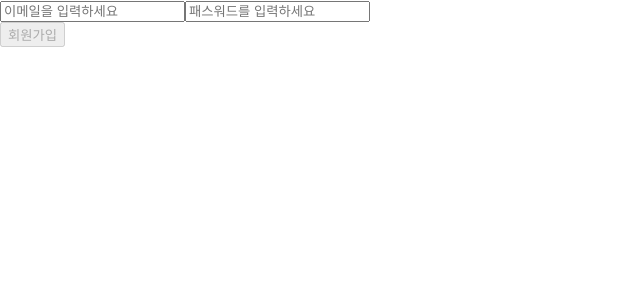
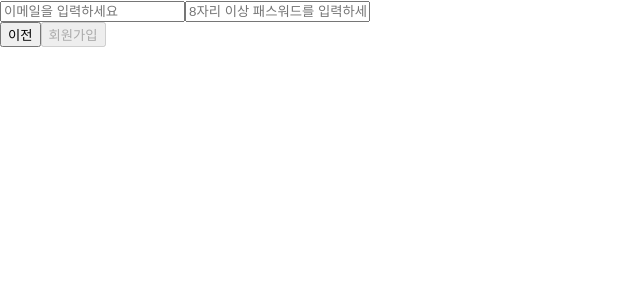
Before and after one commit to Jowen0/wanted-pre-onboarding-challenge-fe-1, a React (Create React App) app: page /login in a window 1280 px wide. Both pictures are taken after a click on the button "회원가입". Shown: the top 300 px of the page, without its empty margins (0-640 px from the left). Built offline with nearby package versions, Linux system fonts and the light colour scheme.

Commit message:
:sparkles: #7 [원티드 프리온보딩 챌린지 프론트엔드 코스 사전과제] - 회원가입 화면 버튼 추가

```diff
--- a/src/pages/auth/component/login/index.tsx
+++ b/src/pages/auth/component/login/index.tsx
@@ -13,10 +13,10 @@ import { AuthResult } from "type/auth";
 import Input from "pages/common/atom/Input";
 
 interface LoginProps {
-    setIsLogin: React.Dispatch<React.SetStateAction<boolean>>,
+    handleIsLogin: (value: boolean) => void,
     handleToken: (token: string) => void,
 };
-const Login: FC<LoginProps> = ({ setIsLogin, handleToken }) => {
+const Login: FC<LoginProps> = ({ handleIsLogin, handleToken }) => {
 
     // 로그인 정보
     const { authInfo, handleAuthInfo, isValidated } = useAuth();
@@ -32,14 +32,14 @@ const Login: FC<LoginProps> = ({ setIsLogin, handleToken }) => {
             handleToken(outPut.token);
         }
         catch (error) {
-            alert('로그인 에러!')   ;
+            alert('로그인 에러!');
             console.log(error);
         };
     };
 
     // 회원가입 컴포넌트로 변경
     const changeToSignUp = () => {
-        setIsLogin(prev => false);
+        handleIsLogin(false);
     };
 
     return (
--- a/src/pages/auth/component/signUp/index.tsx
+++ b/src/pages/auth/component/signUp/index.tsx
@@ -13,9 +13,10 @@ import { AuthResult } from "type/auth";
 import Input from "pages/common/atom/Input";
 
 interface SignUpProps {
+    handleIsLogin: (value: boolean) => void,
     handleToken: (token: string) => void,
 };
-const SignUp: FC<SignUpProps> = ({ handleToken }) => {
+const SignUp: FC<SignUpProps> = ({ handleIsLogin, handleToken }) => {
 
     // 회원가입 정보
     const { authInfo, handleAuthInfo, isValidated } = useAuth();
@@ -40,9 +41,10 @@ const SignUp: FC<SignUpProps> = ({ handleToken }) => {
         <div>
             <form>
                 <Input name={"email"} value={email} placeholder={"이메일을 입력하세요"} autoComplete={"off"} handleData={handleAuthInfo} />
-                <Input type={"password"} name={"password"} value={password} placeholder={"패스워드를 입력하세요"} autoComplete={"off"} handleData={handleAuthInfo} />
+                <Input type={"password"} name={"password"} value={password} placeholder={"8자리 이상 패스워드를 입력하세요"} autoComplete={"off"} handleData={handleAuthInfo} />
             </form>
             <div>
+                <button onClick={() => handleIsLogin(true)}>이전</button>
                 <button disabled={!isValidated} onClick={handleSignUp}>회원가입</button>
             </div>
         </div>
--- a/src/pages/auth/index.tsx
+++ b/src/pages/auth/index.tsx
@@ -1,4 +1,4 @@
-import { useEffect, useState } from "react";
+import { useCallback, useEffect, useState } from "react";
 import { useNavigate } from "react-router-dom";
 
 // Type
@@ -12,6 +12,9 @@ const Auth = () => {
 
     // 로그인 페이지 여부 확인
     const [isLogin, setIsLogin] = useState(true);
+    const handleIsLogin = useCallback((value: boolean) => {
+        setIsLogin(prev => value);
+    }, [setIsLogin]);
 
     // 토큰 존재할 시 리다이렉트
     const [token, setToken] = useState('');
@@ -25,7 +28,7 @@ const Auth = () => {
     }, [navigation, token]);
 
     return (
-        isLogin ? <Login setIsLogin={setIsLogin} handleToken={handleToken} /> : <SignUp handleToken={handleToken} />
+        isLogin ? <Login handleIsLogin={handleIsLogin} handleToken={handleToken} /> : <SignUp handleIsLogin={handleIsLogin} handleToken={handleToken} />
     );
 }
 
```
